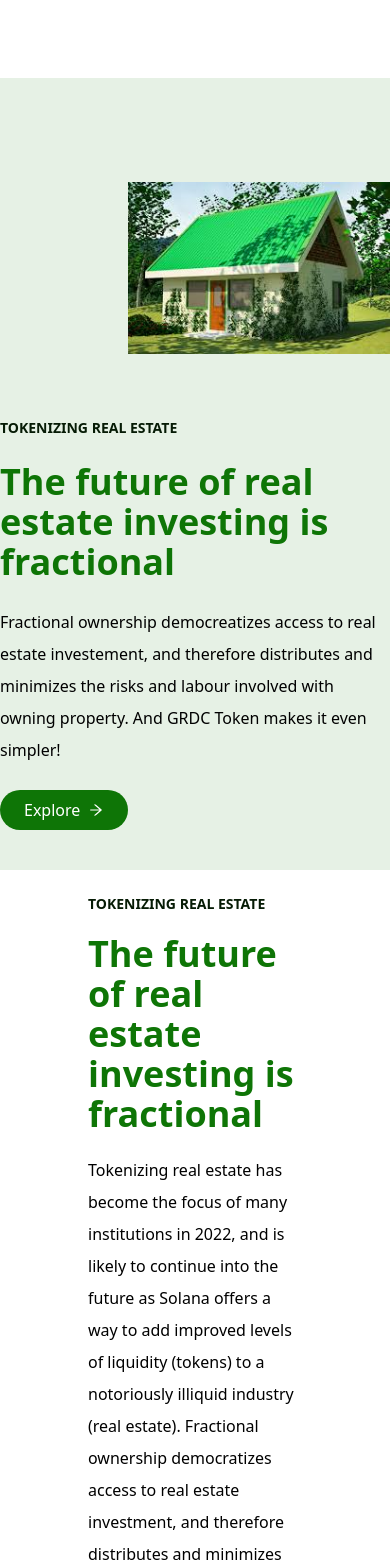
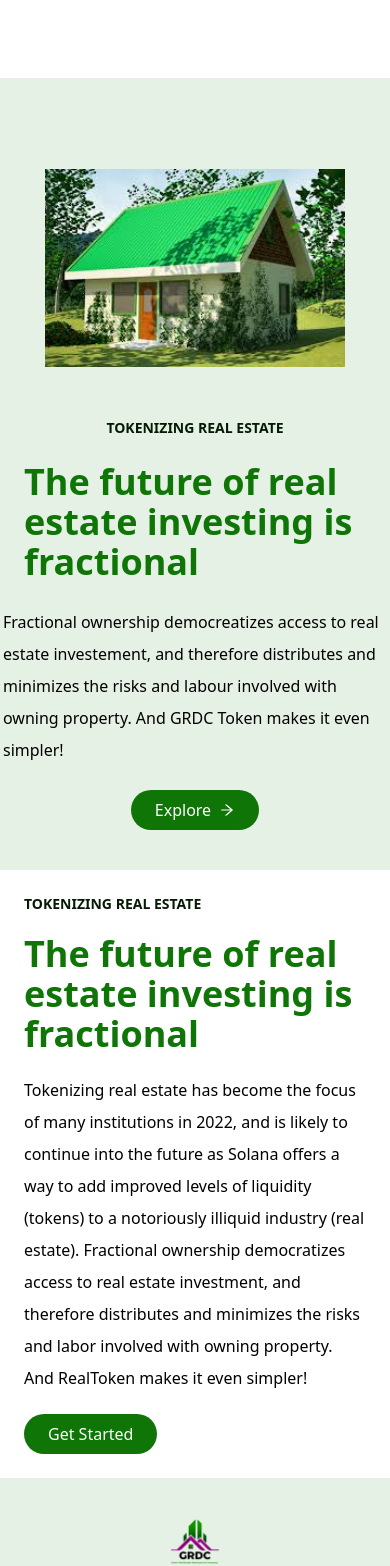
Before and after one commit to Mogakamo/GRDC-landing, a Next.js app: page / in a window 390 px wide. Shown: the part 7262-8828 px from the top of the page. Built offline with nearby package versions, Linux system fonts and the light colour scheme.

Commit message:
CTA is complete responsive

```diff
--- a/components/CallToAction.jsx
+++ b/components/CallToAction.jsx
@@ -7,12 +7,12 @@
   return (
     <div className="w-full pt-10">
       <div className="h-auto md:grid md:grid-cols-2 bg-[#0E7506] bg-opacity-10 py-10 pb-10">
-        <div className="flex ml-32 justify-center">
+        <div className="flex md:ml-32 justify-center">
           <div className="relative h-[300px] w-[300px]">
             <Image src="/house.jpg" layout="fill" objectFit="contain" />
           </div>
         </div>
-        <div className="space-y-6 flex items-start justify-center flex-col">
+        <div className="space-y-6 flex md:items-start items-center px-6 justify-center flex-col">
           <h1 className="uppercase text-[#061b05] text-sm font-semibold">Tokenizing real estate</h1>
           <h2 className="text-[#0E7506] text-4xl font-bold">The future of real estate investing is fractional</h2>
           <p className="leading-loose font-light w-96">
@@ -27,7 +27,7 @@
           </button>
         </div>
       </div>
-      <div className="mx-16 p-6 space-y-5 bg-[#]">
+      <div className="md:mx-16 p-6 space-y-5 bg-[#]">
         <h1 className="uppercase text-[#061b05] text-sm font-semibold">tokenizing real estate</h1>
         <h2 className="text-[#0E7506] text-4xl font-bold">The future of real estate investing is fractional</h2>
         <p className="leading-loose font-light md:w-[860px] w-auto">
```
